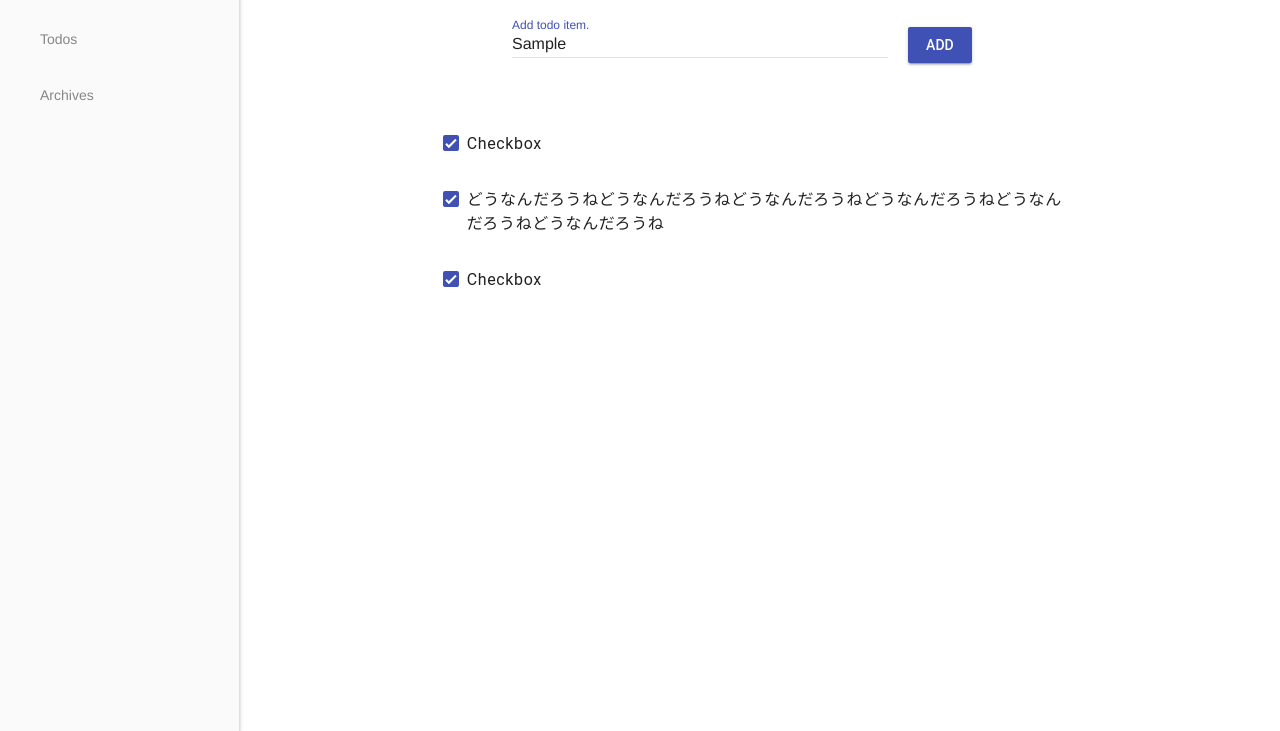
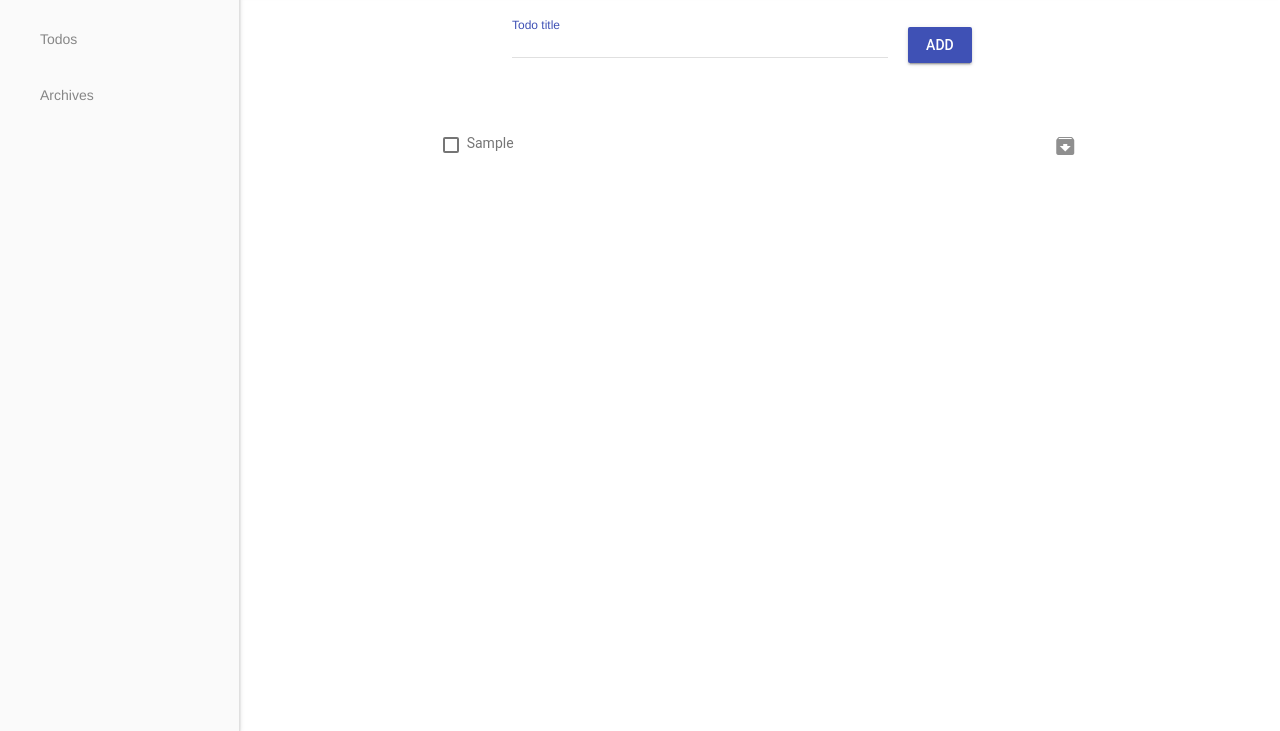
Before and after one commit to benishouga/pwa, a plain HTML site: page index.html in a window 1280 px wide. Both pictures are taken after typing "Sample" into the empty fields and a click on the button "ADD". Shown: the part 69-800 px from the top of the page. Drawn offline with Linux system fonts and the light colour scheme.

Commit message:
todo実装中

```diff
--- a/index.html
+++ b/index.html
@@ -10,6 +10,7 @@
   <script src="./mdl/material.min.js"></script>
   <link rel="stylesheet" href="./style.css">
   <link rel="stylesheet" href="https://fonts.googleapis.com/icon?family=Material+Icons">
+  <script src="./main.js"></script>
 </head>
 
 <body>
@@ -40,32 +41,30 @@
         <div class="mdl-cell mdl-cell--6-col">
           <div class="mdl-textfield mdl-js-textfield mdl-textfield--floating-label" style="width: calc(100% - 120px);">
             <input class="mdl-textfield__input" type="text" id="new-todo">
-            <label class="mdl-textfield__label" for="new-todo">Add todo item.</label>
+            <label class="mdl-textfield__label" for="new-todo">Todo title</label>
           </div>
-          <button class="mdl-button mdl-js-button mdl-button--raised mdl-button--colored" style="margin-left: 16px;">
+          <button id="add" class="mdl-button mdl-js-button mdl-button--raised mdl-button--colored" style="margin-left: 16px;">
             Add
           </button>
         </div>
+
         <div class="mdl-cell mdl-cell--8-col">
-          <ul class="demo-list-item mdl-list">
-            <li class="mdl-list__item">
-              <label class="mdl-checkbox mdl-js-checkbox mdl-js-ripple-effect" for="checkbox-1">
-                <input type="checkbox" id="checkbox-1" class="mdl-checkbox__input" checked />
-                <span class="mdl-checkbox__label">Checkbox</span>
-              </label>
-            </li>
-            <li class="mdl-list__item">
-              <label class="mdl-checkbox mdl-js-checkbox mdl-js-ripple-effect" for="checkbox-2">
-                <input type="checkbox" id="checkbox-2" class="mdl-checkbox__input" checked />
-                <span class="mdl-checkbox__label">どうなんだろうねどうなんだろうねどうなんだろうねどうなんだろうねどうなんだろうねどうなんだろうね</span>
-              </label>
-            </li>
-            <li class="mdl-list__item">
-              <label class="mdl-checkbox mdl-js-checkbox mdl-js-ripple-effect" for="checkbox-3">
-                <input type="checkbox" id="checkbox-3" class="mdl-checkbox__input" checked />
-                <span class="mdl-checkbox__label">Checkbox</span>
-              </label>
-            </li>
+          <ul id="todos" class="demo-list-item mdl-list">
+            <template id="list-item">
+              <li class="mdl-list__item mdl-list__item--three-line">
+                <span class="mdl-list__item-primary-content">
+                  <label class="mdl-checkbox mdl-js-checkbox mdl-js-ripple-effect" for="checkbox">
+                    <span class="mdl-list__item-primary-content">
+                      <input type="checkbox" class="mdl-checkbox__input" checked />
+                      <span class="title mdl-list__item-text-body" />
+                    </span>
+                  </label>
+                </span>
+                <span class="mdl-list__item-secondary-content">
+                  <a class="mdl-list__item-secondary-action archive" href="#"><i class="material-icons">archive</i></a>
+                </span>
+              </li>
+            </template>
           </ul>
         </div>
       </div>
--- a/main.js
+++ b/main.js
@@ -1,3 +1,96 @@
-document.addEventListener("DOMContentLoaded", function() {
+let id = (function() {
+  function s4() {
+    return Math.floor((1 + Math.random()) * 0x10000).toString(16).substring(1);
+  }
 
+  return function id() {
+    return 'id' + s4() + s4();
+  };
+})();
+
+let create = function(title) {
+  return {
+    id: id(),
+    title: title,
+    achieved: false,
+    done: false,
+    added: new Date()
+  }
+};
+
+let json = localStorage.getItem('todos');
+let todos = json && JSON.parse(json) || [];
+
+let renderItem = (function() {
+  return function renderItem(todo, element) {
+    let json = JSON.stringify(todo);
+    if (element.json === json) {
+      return;
+    }
+    element.id = todo.id;
+    element.json = json;
+    todo.done ? element.classList.add('checked') : element.classList.remove('checked');
+    let checkbox = element.querySelector('input[type=checkbox]')
+    console.log('checkbox', checkbox);
+    checkbox.id = 'checkbox' + todo.id;
+    checkbox.checked = todo.done;
+    checkbox.addEventListener('change', function(value) {
+      todo.done = checkbox.checked;
+      update(todos);
+    });
+    element.querySelector('label').htmlFor = checkbox.id;
+    element.querySelector('input[type=checkbox]').checked = todo.done;
+    element.querySelector('.title').innerHTML = todo.title;
+    return element;
+  };
+})();
+
+let render = (function() {
+  let template;
+  document.addEventListener('DOMContentLoaded', function() {
+    template = document.querySelector('#list-item');
+  });
+
+  function cloneTemplate() {
+    return document.importNode(template.content, true).querySelector('li');
+  }
+
+  return function(todos) {
+    let list = document.querySelector('#todos');
+    let json = JSON.stringify(todos);
+    if (list.json === json) {
+      return;
+    }
+    list.json = JSON.stringify(todos);
+    todos.forEach(function(todo) {
+      let element = list.querySelector('#' + todo.id);
+      if (element) {
+        renderItem(todo, element);
+      } else {
+        list.insertBefore(renderItem(todo, cloneTemplate()), list.firstChild);
+      }
+    });
+    componentHandler.upgradeDom();
+  };
+})();
+
+let update = (function() {
+  return function update(todos) {
+    localStorage.setItem('todos', JSON.stringify(todos));
+    render(todos);
+  }
+})();
+
+document.addEventListener('DOMContentLoaded', function() {
+  render(todos);
+  let addButton = document.querySelector('#add');
+  let todoTitleText = document.querySelector('#new-todo');
+  addButton.addEventListener('click', function() {
+    let title = todoTitleText.value.trim();
+    if (title) {
+      todos.push(create(title));
+      update(todos);
+      todoTitleText.value = '';
+    }
+  });
 });
--- a/style.css
+++ b/style.css
@@ -5,3 +5,11 @@
 .mdl-checkbox {
     height: auto;
 }
+
+a.archive {
+    color: rgba(0, 0, 0, .44);
+}
+
+li.checked span {
+    text-decoration: line-through;
+}
```
